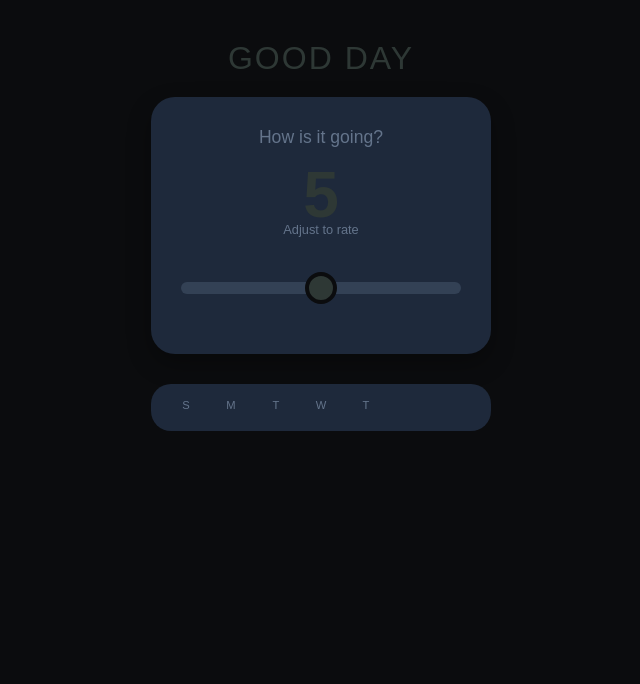
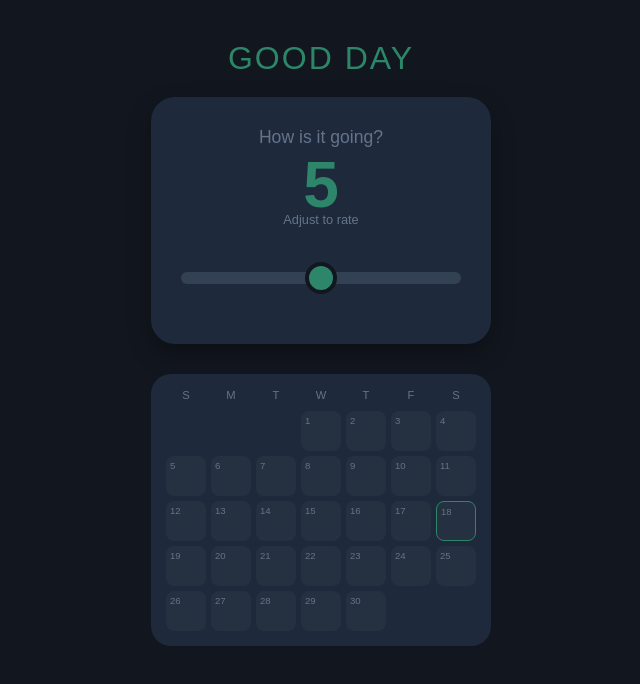
Before and after one commit to davidkmck/good-day, a plain HTML site: page index.html in a window 1280 px wide. Shown: the whole page, without its empty margins (319-959 px from the left). Drawn offline with Linux system fonts and the light colour scheme.

Commit message:
Refactor HTML structure and improve styling

```diff
--- a/index.html
+++ b/index.html
@@ -15,16 +15,11 @@
         }
         body { background: var(--bg); color: var(--text); font-family: sans-serif; display: flex; flex-direction: column; align-items: center; padding: 20px; margin: 0; min-height: 100vh; transition: all 0.5s ease; }
         h1 { color: var(--accent); font-weight: 300; letter-spacing: 2px; text-transform: uppercase; margin: 20px 0; transition: color 0.5s; }
-
         .entry-box { background: var(--card); padding: 30px; border-radius: 24px; text-align: center; width: 100%; max-width: 340px; box-shadow: 0 10px 25px rgba(0,0,0,0.3); box-sizing: border-box; }
-        .question { font-size: 1.1rem; color: var(--dim); margin-bottom: 10px; display: block; }
-
         .score-display { font-size: 4rem; font-weight: bold; color: var(--accent); transition: color 0.5s; }
         #status { font-size: 0.8rem; color: var(--dim); height: 20px; margin-top: -10px; margin-bottom: 10px; }
-
         .slider { -webkit-appearance: none; width: 100%; height: 12px; border-radius: 6px; background: #334155; outline: none; margin: 30px 0; }
         .slider::-webkit-slider-thumb { -webkit-appearance: none; width: 32px; height: 32px; border-radius: 50%; background: var(--accent); cursor: pointer; border: 4px solid var(--bg); transition: background 0.5s; }
-
         .calendar-container { width: 100%; max-width: 340px; margin-top: 30px; background: var(--card); padding: 15px; border-radius: 20px; box-sizing: border-box; }
         .grid { display: grid; grid-template-columns: repeat(7, 1fr); gap: 5px; }
         .day-label { font-size: 0.7rem; color: var(--dim); text-align: center; margin-bottom: 5px; }
@@ -39,7 +34,7 @@
     <h1 id="mainTitle">Good Day</h1>
 
     <div class="entry-box">
-        <span class="question">How is it going?</span>
+        <span style="font-size: 1.1rem; color: var(--dim);">How is it going?</span>
         <div id="scoreDisplay" class="score-display">5</div>
         <div id="status">Adjust to rate</div>
         <input type="range" min="0" max="10" value="5" class="slider" id="scoreSlider">
@@ -48,4 +43,83 @@
     <div class="calendar-container">
         <div class="grid" id="calendarGrid">
             <div class="day-label">S</div><div class="day-label">M</div><div class="day-label">T</div>
-            <div class="day-label">W</div><div class="day-label">T</div>
+            <div class="day-label">W</div><div class="day-label">T</div><div class="day-label">F</div><div class="day-label">S</div>
+        </div>
+    </div>
+
+    <script>
+        const getDateKey = () => new Date().toLocaleDateString('en-CA');
+        const slider = document.getElementById('scoreSlider');
+        const display = document.getElementById('scoreDisplay');
+        const status = document.getElementById('status');
+        const mainTitle = document.getElementById('mainTitle');
+        let moodHistory = JSON.parse(localStorage.getItem('moodHistory')) || {};
+        const today = getDateKey();
+
+        function updateUI(val) {
+            val = parseInt(val);
+            mainTitle.innerText = val < 5 ? "Bad Day" : "Good Day";
+
+            // Colors for background
+            const bgS = 5 + (val * 4);
+            const bgL = 2 + (val * 1.5);
+            document.documentElement.style.setProperty('--bg-s', `${bgS}%`);
+            document.documentElement.style.setProperty('--bg-l', `${bgL}%`);
+
+            // Colors for accent
+            const accS = 5 + (val * 9);
+            const accL = 15 + (val * 4);
+            document.documentElement.style.setProperty('--acc-s', `${accS}%`);
+            document.documentElement.style.setProperty('--acc-l', `${accL}%`);
+        }
+
+        slider.addEventListener('input', () => {
+            const val = slider.value;
+            display.innerText = val;
+            updateUI(val);
+            moodHistory[today] = parseInt(val);
+            localStorage.setItem('moodHistory', JSON.stringify(moodHistory));
+            status.innerText = "Saved";
+            renderCalendar();
+        });
+
+        function renderCalendar() {
+            const grid = document.getElementById('calendarGrid');
+            const labels = Array.from(grid.querySelectorAll('.day-label'));
+            grid.innerHTML = '';
+            labels.forEach(l => grid.appendChild(l));
+
+            const now = new Date();
+            const year = now.getFullYear();
+            const month = now.getMonth();
+            const firstDay = new Date(year, month, 1).getDay();
+            const daysInMonth = new Date(year, month + 1, 0).getDate();
+
+            for (let i = 0; i < firstDay; i++) grid.appendChild(document.createElement('div'));
+
+            for (let d = 1; d <= daysInMonth; d++) {
+                const dayDiv = document.createElement('div');
+                dayDiv.className = 'day';
+                const dateStr = `${year}-${String(month + 1).padStart(2, '0')}-${String(d).padStart(2, '0')}`;
+                const score = moodHistory[dateStr];
+
+                if (dateStr === today) dayDiv.classList.add('today');
+                if (score !== undefined) {
+                    dayDiv.style.background = `hsla(161, ${5 + (score * 8)}%, ${15 + (score * 2)}%, ${score / 15 + 0.15})`;
+                    dayDiv.innerHTML = `<span class="day-num">${d}</span><span class="score-val">${score}</span>`;
+                } else {
+                    dayDiv.innerHTML = `<span class="day-num">${d}</span>`;
+                }
+                grid.appendChild(dayDiv);
+            }
+        }
+
+        // Initialize
+        const initialValue = moodHistory[today] !== undefined ? moodHistory[today] : 5;
+        slider.value = initialValue;
+        display.innerText = initialValue;
+        updateUI(initialValue);
+        renderCalendar();
+    </script>
+</body>
+</html>
```
